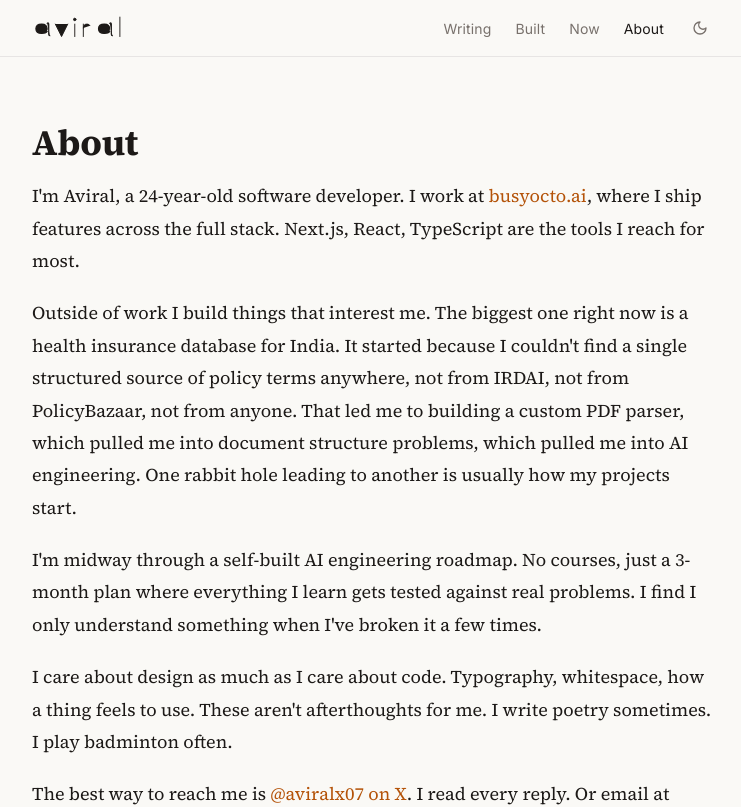
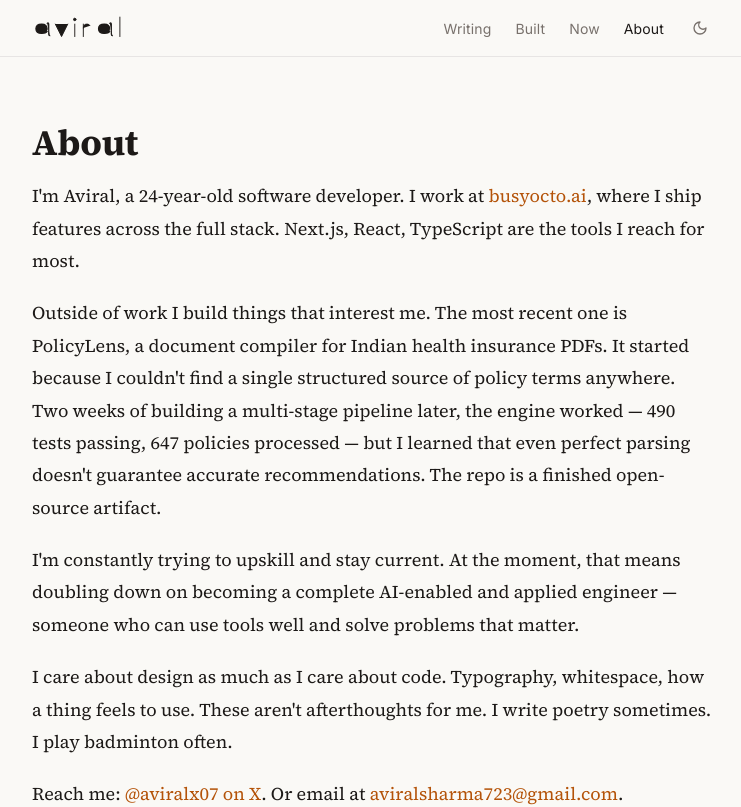
Before and after one commit to aviralsharma07/portfolio, a Next.js app: page /about in a window 1280 px wide. Shown: the top 807 px of the page, without its empty margins (268-1009 px from the left). Built offline with nearby package versions, Linux system fonts and the light colour scheme.

Commit message:
chore: update content

```diff
--- a/app/about/page.tsx
+++ b/app/about/page.tsx
@@ -12,11 +12,7 @@ export default function AboutPage() {
 
       <p>
         I&apos;m Aviral, a 24-year-old software developer. I work at{" "}
-        <a
-          href="https://busyocto.ai"
-          target="_blank"
-          rel="noopener noreferrer"
-        >
+        <a href="https://busyocto.ai" target="_blank" rel="noopener noreferrer">
           busyocto.ai
         </a>
         , where I ship features across the full stack. Next.js, React,
@@ -24,30 +20,31 @@ export default function AboutPage() {
       </p>
 
       <p>
-        Outside of work I build things that interest me. The biggest one right
-        now is a health insurance database for India. It started because I
-        couldn&apos;t find a single structured source of policy terms anywhere,
-        not from IRDAI, not from PolicyBazaar, not from anyone. That led me to
-        building a custom PDF parser, which pulled me into document structure
-        problems, which pulled me into AI engineering. One rabbit hole leading
-        to another is usually how my projects start.
+        Outside of work I build things that interest me. The most recent one is
+        PolicyLens, a document compiler for Indian health insurance PDFs. It
+        started because I couldn&apos;t find a single structured source of
+        policy terms anywhere. Two weeks of building a multi-stage pipeline
+        later, the engine worked &mdash; 490 tests passing, 647 policies
+        processed &mdash; but I learned that even perfect parsing doesn&apos;t
+        guarantee accurate recommendations. The repo is a finished open-source
+        artifact.
       </p>
 
       <p>
-        I&apos;m midway through a self-built AI engineering roadmap. No courses,
-        just a 3-month plan where everything I learn gets tested against real
-        problems. I find I only understand something when I&apos;ve broken it a
-        few times.
+        I&apos;m constantly trying to upskill and stay current. At the moment,
+        that means doubling down on becoming a complete AI-enabled and applied
+        engineer &mdash; someone who can use tools well and solve problems that
+        matter.
       </p>
 
       <p>
-        I care about design as much as I care about code. Typography, whitespace,
-        how a thing feels to use. These aren&apos;t afterthoughts for me.
-        I write poetry sometimes. I play badminton often.
+        I care about design as much as I care about code. Typography,
+        whitespace, how a thing feels to use. These aren&apos;t afterthoughts
+        for me. I write poetry sometimes. I play badminton often.
       </p>
 
       <p>
-        The best way to reach me is{" "}
+        Reach me:{" "}
         <a
           href="https://x.com/aviralx07"
           target="_blank"
@@ -55,10 +52,8 @@ export default function AboutPage() {
         >
           @aviralx07 on X
         </a>
-        . I read every reply. Or email at{" "}
-        <a href="mailto:aviralsharma0707@gmail.com">
-          aviralsharma0707@gmail.com
-        </a>
+        . Or email at{" "}
+        <a href="mailto:aviralsharma723@gmail.com">aviralsharma723@gmail.com</a>
         .
       </p>
     </div>
--- a/app/layout.tsx
+++ b/app/layout.tsx
@@ -31,7 +31,7 @@ const jetbrainsMono = JetBrains_Mono({
 export const metadata: Metadata = {
   title: "Aviral Sharma",
   description:
-    "Builder at the intersection of engineering, design, and art. Currently building the health insurance database India doesn't have.",
+    "Builder at the intersection of engineering, design, and art. Building PolicyLens, a document compiler for Indian insurance PDFs.",
   openGraph: {
     title: "Aviral Sharma",
     description:
--- a/app/now/page.tsx
+++ b/app/now/page.tsx
@@ -38,18 +38,19 @@ export default function NowPage() {
       <div className="mt-10">
         <NowSection title="Building">
           <p>
-            <strong>India Health Insurance Database</strong> &ndash; The custom
-            PDF-to-tree compiler is the current focus. Standard approaches
-            don&apos;t work on nested policy documents, so I&apos;m building the
-            parser from scratch. Slow, methodical, occasionally maddening.
+            <strong>PolicyLens</strong> &ndash; A 2-week sprint building a
+            document compiler for Indian insurance PDFs. Multi-stage pipeline,
+            490 passing tests, 647 policies processed. Closed out as a finished
+            open-source artifact. The repo chronicles what worked, what
+            didn&apos;t, and why.
           </p>
         </NowSection>
 
         <NowSection title="Learning">
           <p>
-            AI engineering, self-built 3-month roadmap. Currently exploring
-            embeddings and retrieval systems. The insurance project is the
-            learning vehicle. Everything gets applied to a real, hard problem.
+            Currently exploring embeddings and retrieval systems. The insurance
+            project is the learning vehicle. Everything gets applied to a real,
+            hard problem.
           </p>
         </NowSection>
 
--- a/app/page.tsx
+++ b/app/page.tsx
@@ -6,7 +6,7 @@ export default function Home() {
       <p className="text-lg" style={{ lineHeight: 1.8 }}>
         I&apos;m Aviral. I build things, write about what I learn, and
         sometimes share the wreckage publicly. Right now I&apos;m working on a
-        health insurance database, learning AI engineering, and playing too much
+        PolicyLens, learning AI engineering, and playing too much
         badminton.
       </p>
 
--- a/app/projects/page.tsx
+++ b/app/projects/page.tsx
@@ -31,20 +31,16 @@ const entries: Entry[] = [
     ],
   },
   {
-    title: "India Health Insurance Database",
-    period: "2024 – present",
+    title: "PolicyLens",
+    period: "May 2026",
     kind: "project",
     description:
-      "There is no structured, queryable database of health insurance policy terms in India. Not from IRDAI, not from PolicyBazaar, not from anyone. Consumers discover room rent sub-limits, co-payment clauses, and hidden waiting periods only at claim time, when it's too late. I'm building the database that should exist. The first problem was the data itself: insurance policy PDFs have deeply nested hierarchical structure that breaks every standard tool. RAG fails. Vector DBs lose the hierarchy. LLMs hallucinate clause relationships. So I built a custom PDF-to-tree compiler from scratch, because the easy ways genuinely don't work on this kind of document.",
-    tech: ["Python", "TypeScript", "LLMs", "Supabase", "SQLite", "Custom PDF Parser"],
+      "A document compiler for Indian health insurance PDFs. Policy wordings are deeply nested legal documents that break every standard tool—RAG loses hierarchy, vector DBs flatten structure, LLMs hallucinate clause relationships. PolicyLens processes them through a multi-stage pipeline: physical layer (PDF structure), logical layer (clause boundaries, hierarchy), and semantic layer (typed fact extraction with evidence coordinates). The engine worked—490/490 tests passing, 647 active policies processed—but the prototype revealed that even perfect parsing can't guarantee accurate product recommendations. The project closed out after 2 weeks as a finished open-source artifact.",
+    tech: ["Python", "TypeScript", "LLMs", "SQLite"],
     links: [
       {
-        label: "Database",
-        url: "https://github.com/aviralsharma07/open-codes-health",
-      },
-      {
-        label: "Parser",
-        url: "https://github.com/aviralsharma07/doc-structure-engine",
+        label: "GitHub",
+        url: "https://github.com/aviralsharma07/PolicyLens",
       },
     ],
   },
```
